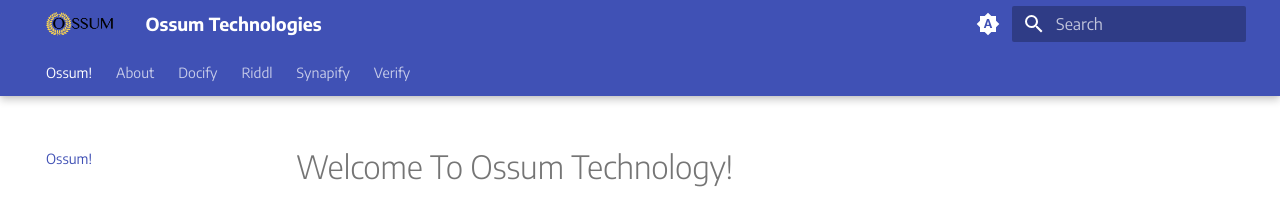
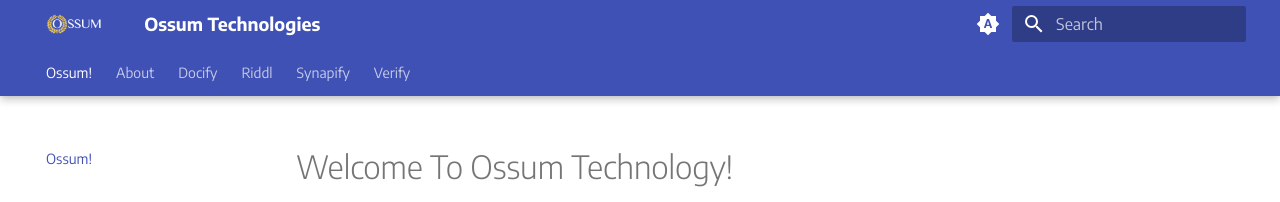
Before and after one commit to ossuminc/ossum.tech, an MkDocs documentation site: the page built from docs/index.md, in a window 1280 px wide. Shown: the top 202 px of the page. Built offline with MkDocs 1.6.1 and Material for MkDocs 9.7.7, drawn with Linux system fonts in a browser that asks for light colours.

Commit message:
Improvements
* Add a better looking logo image.
* Use the new image for the logo
* override the logo to hopefully resize it

```diff
--- a/mkdocs.yml
+++ b/mkdocs.yml
@@ -6,7 +6,8 @@
   <a href="#__consent">Change cookie settings</a>
 theme:
   name: material
-  logo: assets/images/logo_alt_and_name_1_256.png
+  custom_dir: overrides
+  logo: assets/images/ossum_logo_and_name-01.png
   favicon: assets/images/favicon.png
   font:
     text: Encode Sans
--- /dev/null
+++ b/overrides/partials/logo.html
@@ -0,0 +1,7 @@
+<!-- Logo -->
+{% if config.theme.logo %}
+<img src="{{ config.theme.logo | url }}" alt="logo" width="322" height="117" title="Ossum Inc."/>
+{% else %}
+{% set icon = config.theme.icon.logo or "material/library" %}
+{% include ".icons/" ~ icon ~ ".svg" %}
+{% endif %}
```
Also changed, not shown: docs/assets/images/ossum_logo_and_name-01.png (added).
